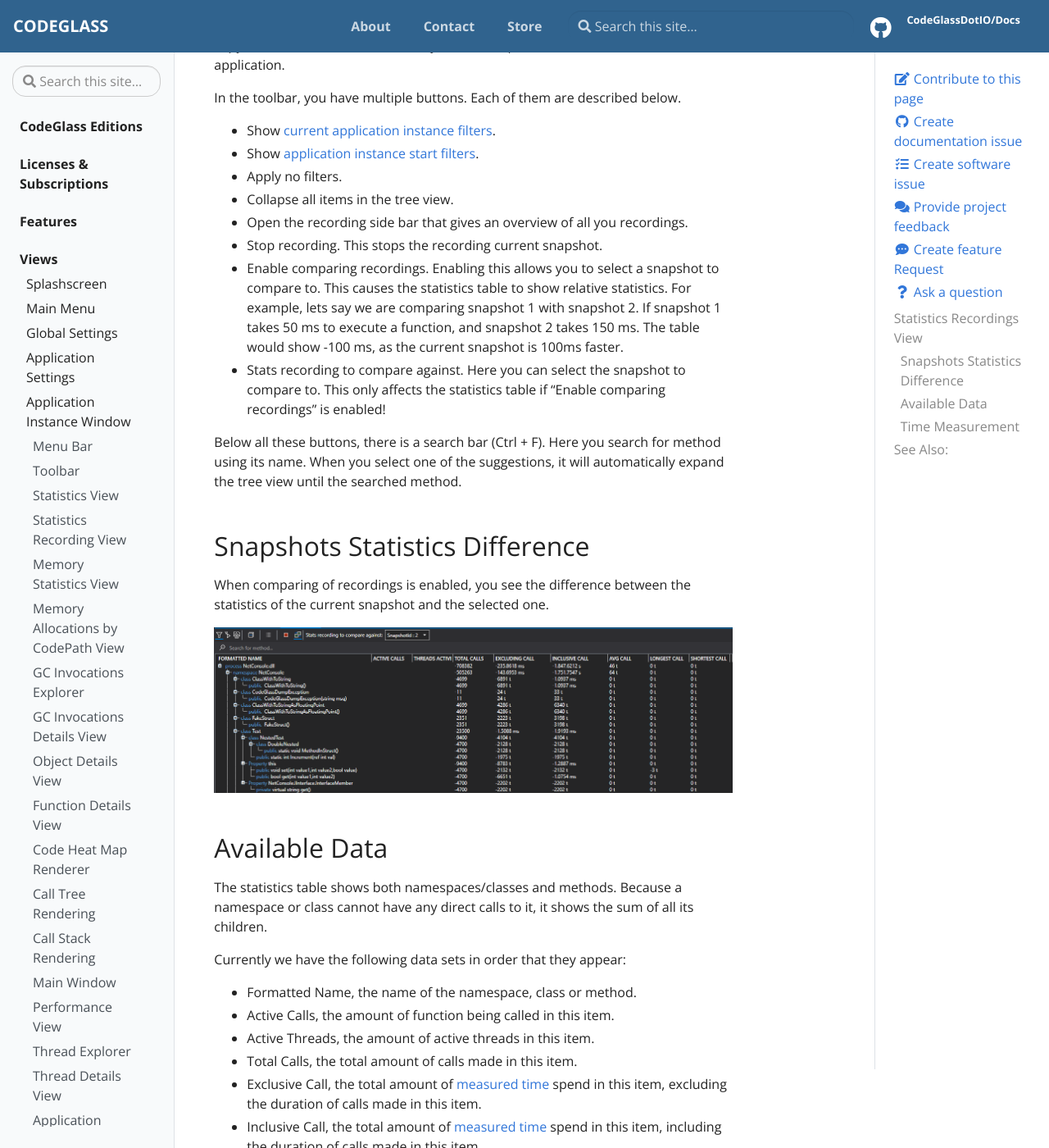
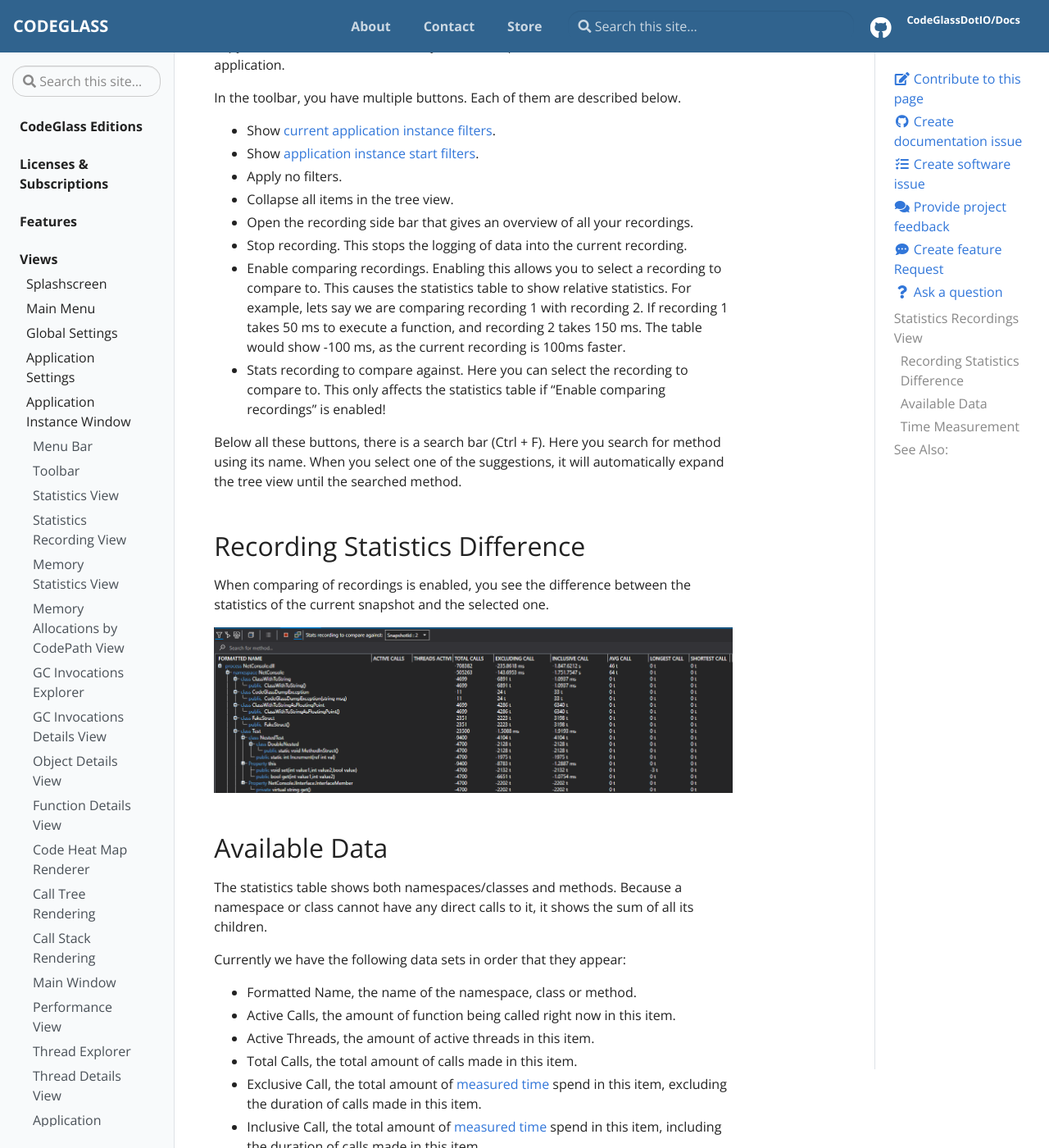
Before and after one commit to CodeGlassDotIO/Docs, a Jekyll site: the page built from _docs/views/ApplicationInstanceDockWindow/StatsRecordingView.md, in a window 1280 px wide and 1400 px high, scrolled down 664 px. Shown: the whole window at 82% size. Built offline with Jekyll 4.4.1, drawn with Linux system fonts in a browser that asks for light colours.

Commit message:
Fixed references to snapshots

```diff
--- a/_docs/views/ApplicationInstanceDockWindow/StatsRecordingView.md
+++ b/_docs/views/ApplicationInstanceDockWindow/StatsRecordingView.md
@@ -16,14 +16,14 @@ In the toolbar, you have multiple buttons. Each of them are described below.
 - Show [application instance start filters](../../features/ProfilingDataFiltering#application-instance-start-filters).
 - Apply no filters.
 - Collapse all items in the tree view.
-- Open the recording side bar that gives an overview of all you recordings.
-- Stop recording. This stops the recording current snapshot.
-- Enable comparing recordings. Enabling this allows you to select a snapshot to compare to. This causes the statistics table to show relative statistics. For example, lets say we are comparing snapshot 1 with snapshot 2. If snapshot 1 takes 50 ms to execute a function, and snapshot 2 takes 150 ms. The table would show -100 ms, as the current snapshot is 100ms faster.
-- Stats recording to compare against. Here you can select the snapshot to compare to. This only affects the statistics table if "Enable comparing recordings" is enabled!
+- Open the recording side bar that gives an overview of all your recordings.
+- Stop recording. This stops the logging of data into the current recording.
+- Enable comparing recordings. Enabling this allows you to select a recording to compare to. This causes the statistics table to show relative statistics. For example, lets say we are comparing recording 1 with recording 2. If recording 1 takes 50 ms to execute a function, and recording 2 takes 150 ms. The table would show -100 ms, as the current recording is 100ms faster.
+- Stats recording to compare against. Here you can select the recording to compare to. This only affects the statistics table if "Enable comparing recordings" is enabled!
 
 Below all these buttons, there is a search bar (Ctrl + F). Here you search for method using its name. When you select one of the suggestions, it will automatically expand the tree view until the searched method.
 
-## Snapshots Statistics Difference
+## Recording Statistics Difference
 When comparing of recordings is enabled, you see the difference between the statistics of the current snapshot and the selected one.
 
 ![assets/img/ApplicationInstanceWindow/StatisticSnapshotComparison.png](../../../assets/img/ApplicationInstanceWindow/StatisticSnapshotComparison.png)
@@ -33,7 +33,7 @@ The statistics table shows both namespaces/classes and methods. Because a namesp
 
 Currently we have the following data sets in order that they appear:
 - Formatted Name, the name of the namespace, class or method.
-- Active Calls, the amount of function being called in this item.
+- Active Calls, the amount of function being called right now in this item.
 - Active Threads, the amount of active threads in this item.
 - Total Calls, the total amount of calls made in this item.
 - Exclusive Call, the total amount of [measured time](#time-measurement) spend in this item, excluding the duration of calls made in this item.
```
